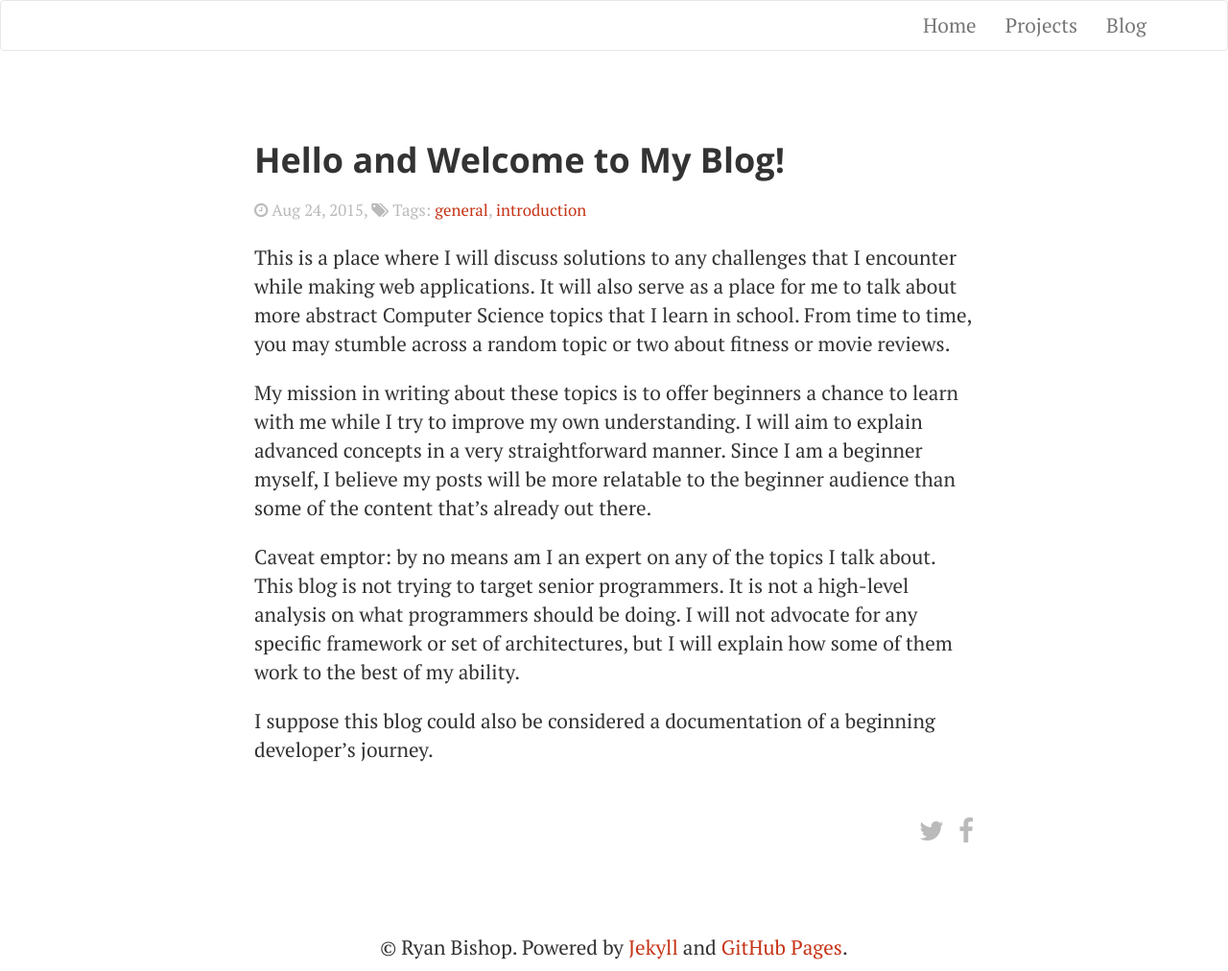
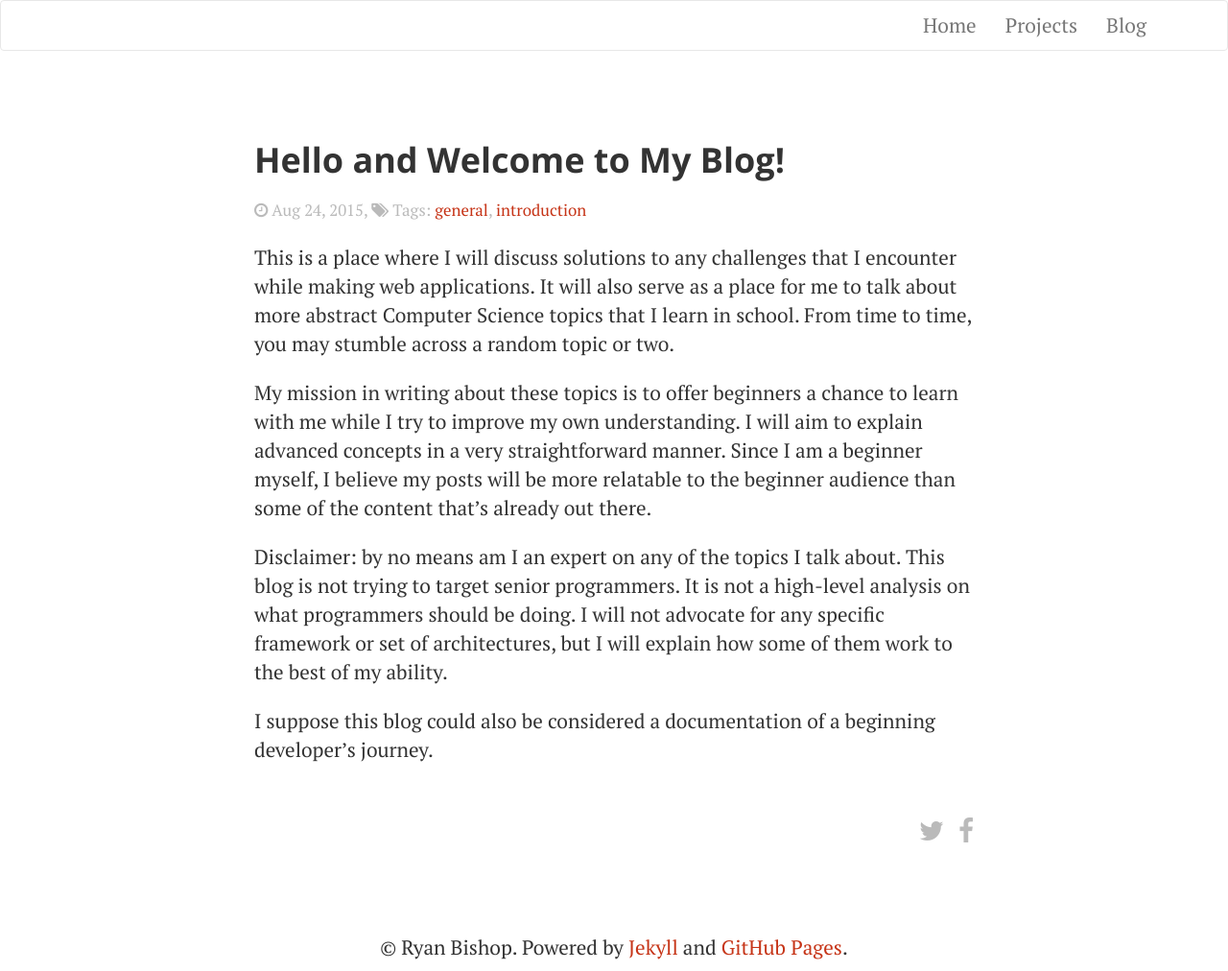
Before and after one commit to trapx25/trapx25.github.io, a Jekyll site: the page built from _posts/2015-08-24-hello-and-welcome-to-my-blog.md, in a window 1280 px wide. Shown: the whole page at 96% size. Built offline with Jekyll 4.4.1, drawn with Linux system fonts in a browser that asks for light colours; nearby versions of some CDN libraries.

Commit message:
add styling for ordered lists, tweak first post and update avatar
add styling for ordered lists

minor change to intro post

add profile picture

temporarily disable tag links

update avatar

update avatar

```diff
--- a/_layouts/post.html
+++ b/_layouts/post.html
@@ -10,7 +10,7 @@
       <p id="date">
         <i class="fa fa-clock-o"></i> {{ page.date | date: "%b %-d, %Y" }}, <i class="fa fa-tags"></i> Tags:
           {% for tag in page.tags %}
-            <a href="{{ site.tag_dir }}/{{ tag }}/index.html">{{ tag }}</a>{% unless tag == page.tags.last %},{% endunless %}
+            <a href="#">{{ tag }}</a>{% unless tag == page.tags.last %},{% endunless %}
           {% endfor %}
       </p>
 
--- a/_partials/_base.scss
+++ b/_partials/_base.scss
@@ -33,6 +33,10 @@
   background-color: $nav-color !important;
 }
 
+ol, ul {
+  @extend p;
+}
+
 p {
   font-family: $primary-font;
   font-size: 1.5em;
@@ -42,7 +46,3 @@
     color: $secondary-color;
   }
 }
-
-ul {
-  @extend p;
-}
--- a/_posts/2015-08-24-hello-and-welcome-to-my-blog.md
+++ b/_posts/2015-08-24-hello-and-welcome-to-my-blog.md
@@ -9,10 +9,10 @@
   - introduction
 ---
 
-This is a place where I will discuss solutions to any challenges that I encounter while making web applications. It will also serve as a place for me to talk about more abstract Computer Science topics that I learn in school. From time to time, you may stumble across a random topic or two about fitness or movie reviews.
+This is a place where I will discuss solutions to any challenges that I encounter while making web applications. It will also serve as a place for me to talk about more abstract Computer Science topics that I learn in school. From time to time, you may stumble across a random topic or two.
 
 My mission in writing about these topics is to offer beginners a chance to learn with me while I try to improve my own understanding. I will aim to explain advanced concepts in a very straightforward manner. Since I am a beginner myself, I believe my posts will be more relatable to the beginner audience than some of the content that's already out there.
 
-Caveat emptor: by no means am I an expert on any of the topics I talk about. This blog is not trying to target senior programmers. It is not a high-level analysis on what programmers should be doing. I will not advocate for any specific framework or set of architectures, but I will explain how some of them work to the best of my ability.
+Disclaimer: by no means am I an expert on any of the topics I talk about. This blog is not trying to target senior programmers. It is not a high-level analysis on what programmers should be doing. I will not advocate for any specific framework or set of architectures, but I will explain how some of them work to the best of my ability.
 
 I suppose this blog could also be considered a documentation of a beginning developer's journey.
--- a/index.html
+++ b/index.html
@@ -5,7 +5,7 @@
 <div class="container">
   <div class="row top-buffer-avatar">
     <div class="col-xs-12s">
-      <img src="http://placehold.it/300x300" class="avatar" alt="Ryan Bishop avatar" />
+      <img src="/images/avatar.png" class="avatar" alt="Ryan Bishop avatar" />
     </div>
   </div>
 
```
Also changed, not shown: images/avatar.png (added), 1 other file.
